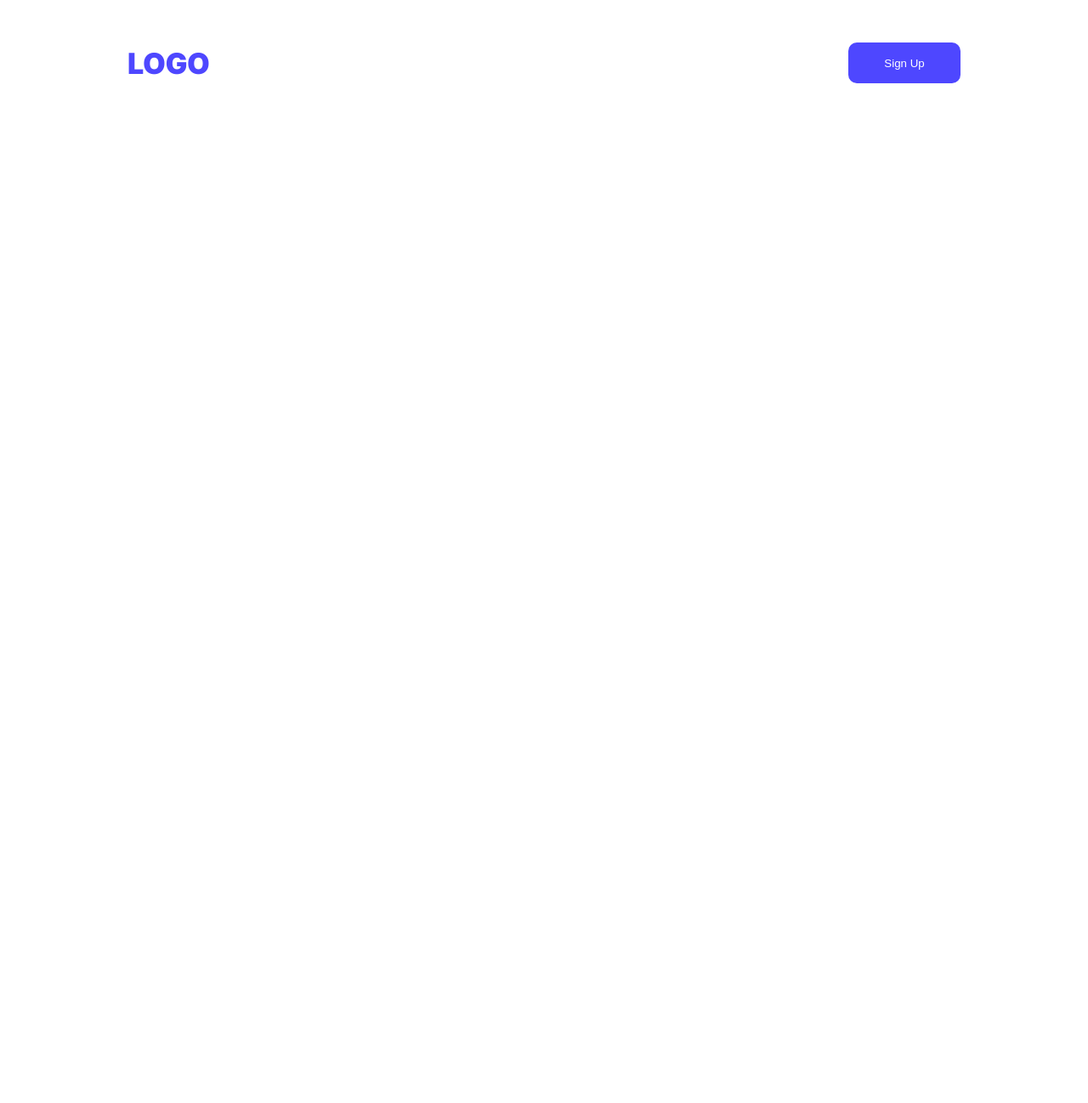
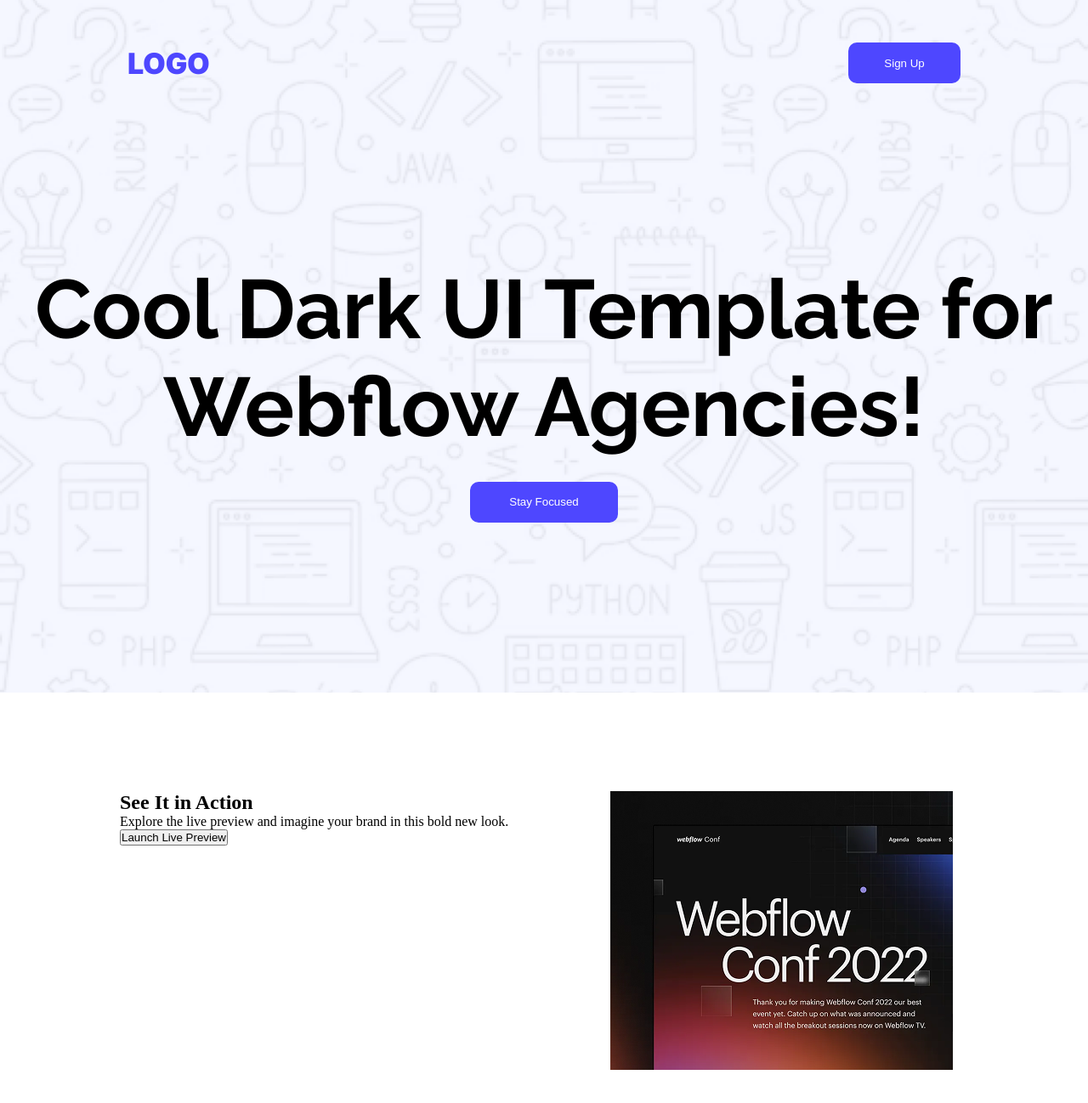
Before and after one commit to iammilon49/Assignment1, a plain HTML site: page index.html in a window 1280 px wide. Shown: the whole page at 85% size. Before the commit the page ends 800 px from the top, so only its background shows below. Drawn offline with Linux system fonts and the light colour scheme.

Commit message:
Banner And Completed

```diff
--- a/index.html
+++ b/index.html
@@ -7,16 +7,35 @@
     <link rel="preconnect" href="https://fonts.googleapis.com">
     <link rel="preconnect" href="https://fonts.gstatic.com" crossorigin>
     <link href="https://fonts.googleapis.com/css2?family=Inter:ital,opsz,wght@0,14..32,100..900;1,14..32,100..900&display=swap" rel="stylesheet">
+    <link rel="preconnect" href="https://fonts.googleapis.com">
+    <link rel="preconnect" href="https://fonts.gstatic.com" crossorigin>
+    <link href="https://fonts.googleapis.com/css2?family=Raleway:ital,wght@0,100..900;1,100..900&display=swap" rel="stylesheet">
     <link rel="stylesheet" href="style.css">
 
 </head>
 <body>
-       <header>
+       <header class="bg-img">
         <nav class="Navbar">
             <h2 class="Logo-font">LOGO</h2>
             <button class="btn-common">Sign Up</button>
         </nav>
+        <div class="container">
+            <h2 class="container-h2">
+                Cool Dark UI Template for <br>Webflow Agencies!
+            </h2>
+            <button class="btn-common-2">Stay Focused</button>
+        </div>
 
        </header>
+       <section class="Action">
+        <div class="Action-contain">
+            <h2>See It in Action</h2>
+            <p>Explore the live preview and imagine your brand in this bold new look. </p>
+            <button>Launch Live Preview</button>
+
+        </div>
+        <img src="Assets/wc-mini.png" alt="wc-mini">
+       </section>
+
 </body>
 </html>
--- a/style.css
+++ b/style.css
@@ -11,6 +11,14 @@
   font-style: normal;
   font-size: 34px;
   color: #4E47FF;
+
+  /* Primary-Font */
+  .raleway-font {
+  font-family: "Raleway";
+  font-optical-sizing: auto;
+  font-weight: 400px;
+  font-style: normal;
+}
 }
 
 /* Multiple Uses Button */
@@ -24,8 +32,17 @@
     text-shadow: none;
     border: none;
 }
+.btn-common:hover{
+    cursor: pointer;
+    background-color: black;
+}
 
+.bg-img{
+    background-image: url(Assets/Hero-bg.png);
+    background-repeat: no-repeat;
+    background-size: cover;
 
+}
 
 
 /* Nav style */
@@ -34,5 +51,52 @@
     display: flex;
     justify-content: space-between;
     align-items: center;
-    margin: 50px 150px;
+    margin: 0px 150px;
+    padding: 50px 0px;
 }
+
+.container{
+
+    text-align: center;
+    padding: 158px 0px 200px 0px;
+    font-size: 65px;
+    font-weight: bold;
+
+}
+
+.container-h2{
+
+   font-family: raleway;
+   text-align: center;
+}
+
+
+.btn-common-2{
+    width: 174px;
+    height: 48px;
+    background-color: #4E47FF;
+    color: #Fff;
+    padding: 12px 36px;
+    border-radius: 10px;
+    text-shadow: none;
+    border: none;
+
+}
+
+.btn-common-2:hover{
+
+    cursor: pointer;
+    background-color: black;
+
+}
+
+/* Header Part Close   */
+
+/* Action Section Start */
+
+.Action{
+
+    display: flex;
+    justify-content: space-between;
+    margin: 116px 159px 116px 141px;
+}
```
